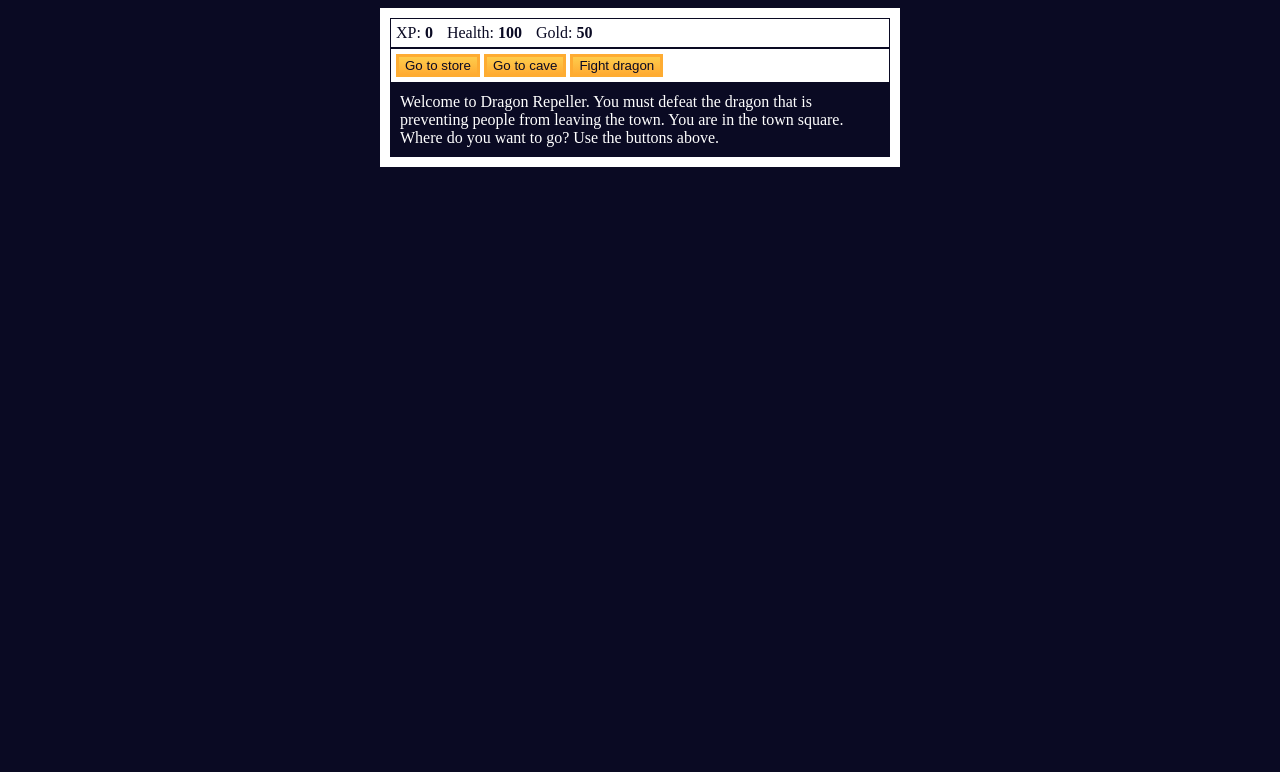
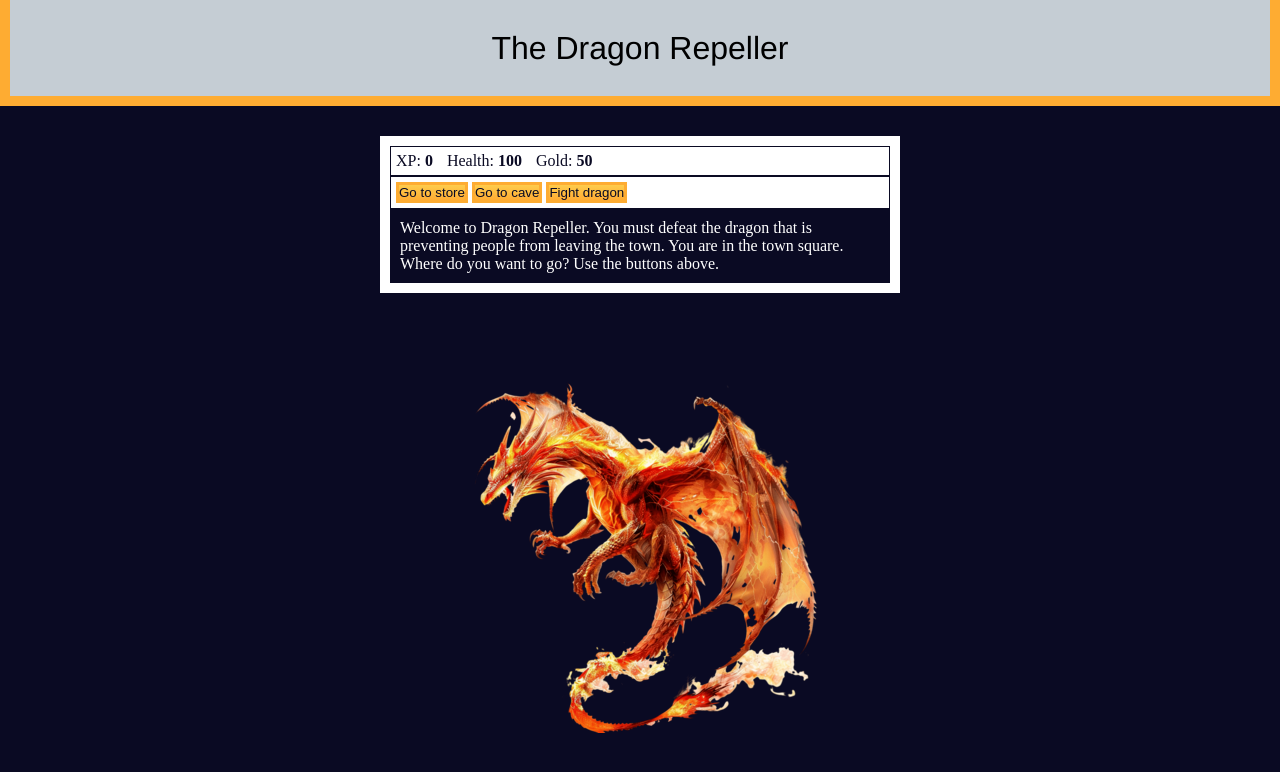
Before and after one commit to S-Ketan/Role-Playing-Game-JS, a plain HTML site: page index.html in a window 1280 px wide. Drawn offline with Linux system fonts and the light colour scheme.

Commit message:
Completed

```diff
--- a/index.html
+++ b/index.html
@@ -8,6 +8,13 @@
     <link rel="stylesheet" href="style.css">
 </head>
 <body>
+    <nav>
+        <div class="nav-bar">
+            <div class="logo">
+                <p class="title">The Dragon Repeller</p>
+            </div>
+        </div>
+    </nav>
     <div id="game">
         <div id="stats">
             <span class="stat">XP: <strong><span id="xpText">0</span></strong></span>
@@ -27,6 +34,9 @@
             Welcome to Dragon Repeller. You must defeat the dragon that is preventing people from leaving the town. You are in the town square. Where do you want to go? Use the buttons above.
         </div>
     </div>
+    <div class="dragon-img">
+        <img src="Dragon.png" alt="">
+    </div>
     <script src="script.js"></script>
 </body>
 </html>
--- a/style.css
+++ b/style.css
@@ -1,3 +1,7 @@
+*{
+    margin: 0;
+    padding: 0;
+}
 body{
     background-color: #0a0a23;
 }
@@ -39,3 +43,28 @@ button{
     background-image: linear-gradient(#fecc4c, #ffac33);
     border: 3px solid #feac32;
 }
+.dragon-img {
+    width: fit-content;
+    margin: auto;
+    margin-top: 80px;
+
+}
+.nav-bar{
+    background-color: rgb(197, 205, 212);
+    margin-bottom: 30px;
+    height: 12vh;
+    border-bottom:10px solid #feac32;
+    border-left:10px solid #feac32;
+    border-right:10px solid #feac32;
+    display: flex;
+}
+.logo{
+    margin: auto;
+    width: fit-content;
+    display: flex;
+    align-content: center;
+}
+.title{
+    font-size: xx-large;
+    font-family:'Franklin Gothic Medium', 'Arial Narrow', Arial, sans-serif;
+}
```
Also changed, not shown: Dragon.png (added).
